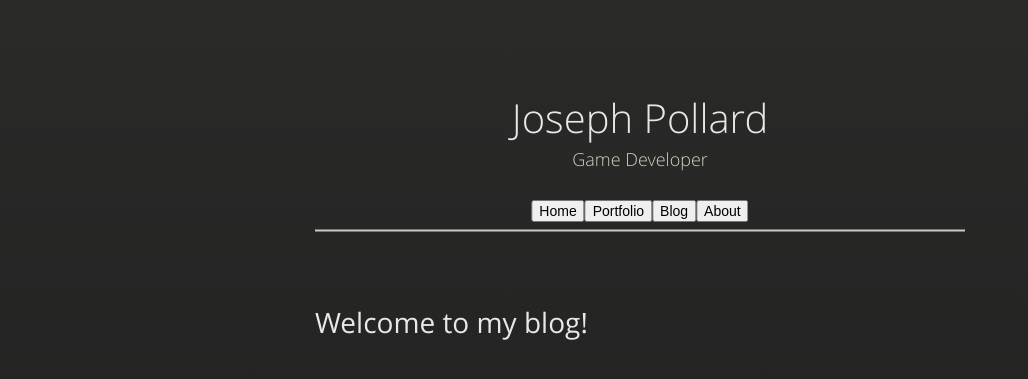
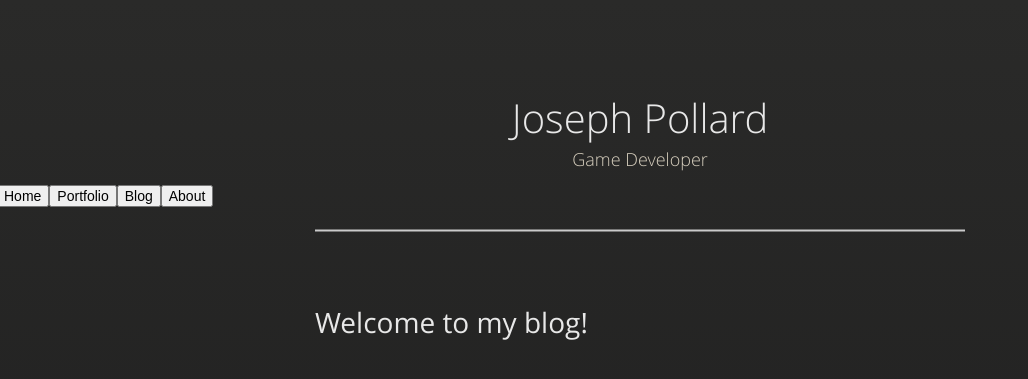
Before and after one commit to Dizlen/Website, a Jekyll site: the page built from blog.md, in a window 1280 px wide. Shown: the top 379 px of the page, without its empty margins (0-1028 px from the left). Built offline with Jekyll 4.4.1, drawn with Linux system fonts in a browser that asks for light colours; our own code applies the rules of GitHub Pages for plain Markdown files.

```diff
--- a/_layouts/default.html
+++ b/_layouts/default.html
@@ -13,7 +13,7 @@
 
     .center {
       margin: 0;
-      position: absolute;
+      position: absolue;
       top: 50%;
       left: 50%;
       -ms-transform: translate(-50%, -50%);
```
